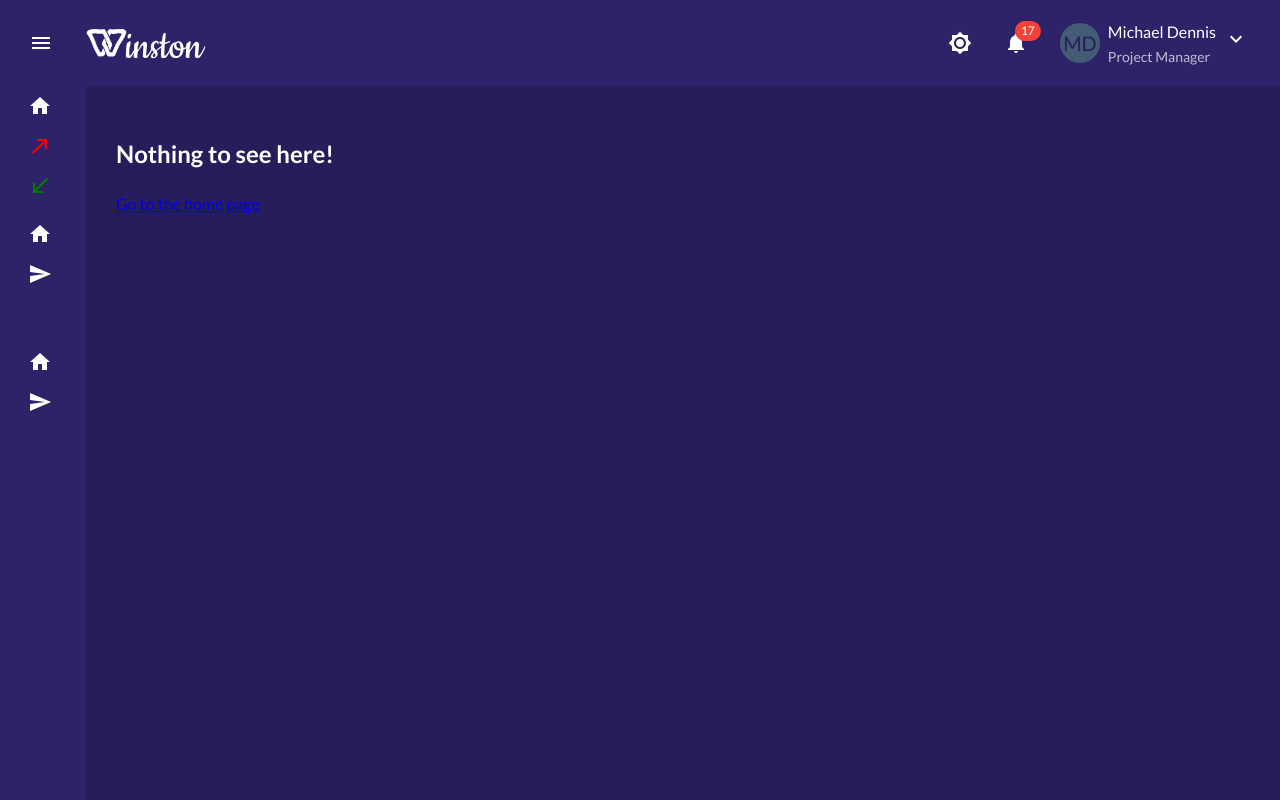
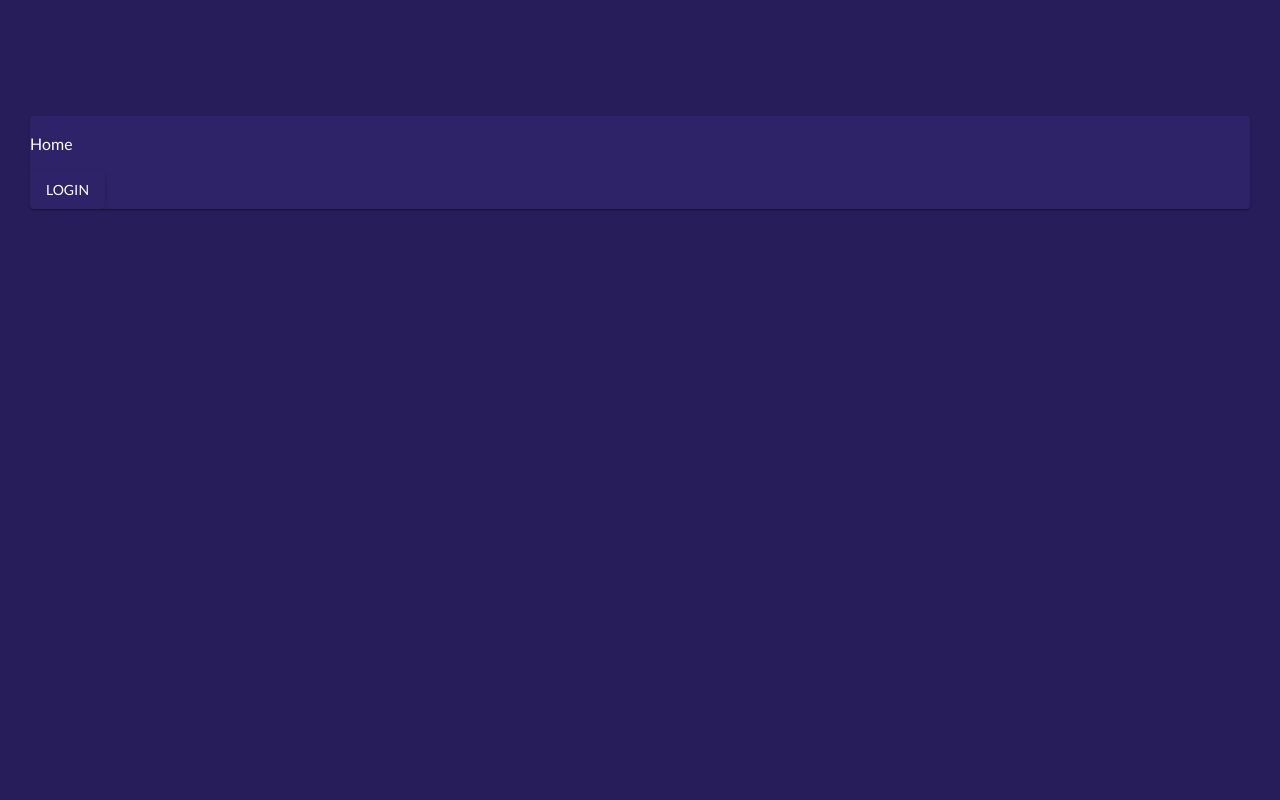
Before and after one commit to Winston-Services/dev.winston.services, a React (Create React App) app: page /login in a window 1280 px wide. Built offline with nearby package versions, Linux system fonts and the light colour scheme.

Commit message:
added sample auth context and routing changes

```diff
--- a/src/App.js
+++ b/src/App.js
@@ -1,53 +1,65 @@
 import * as React from 'react';
-import { Routes, Route } from 'react-router-dom';
+import { Navigate, useRoutes } from 'react-router-dom';
 import AuthLayout from './layouts/AuthLayout';
-import NoMatch from './pages/NoMatch';
+import useAuth, { AuthRedirect } from './context/authContext';
 import { CircularProgress } from '@mui/material';
 
 const Dashboard = React.lazy(() => import('./pages/Dashboard'));
 const Counter = React.lazy(() => import('./pages/Counter'));
 const Home = React.lazy(() => import('./pages/Home'));
 const About = React.lazy(() => import('./pages/About'));
+import LandingLayout from './layouts/LandingLayout';
 
 export default function App() {
-  return (
-    <Routes>
-      <Route path="/" element={<AuthLayout />}>
-        <Route
-          path="/"
-          element={
-            <React.Suspense fallback={<CircularProgress />}>
-              <Dashboard />
-            </React.Suspense>
-          }
-        />
-        <Route
-          path="/counter"
-          element={
-            <React.Suspense fallback={<CircularProgress />}>
-              <Counter />
-            </React.Suspense>
-          }
-        />
-        <Route
-          path="/home"
-          element={
-            <React.Suspense fallback={<CircularProgress />}>
-              <Home />
-            </React.Suspense>
-          }
-        />
-        <Route
-          path="/about"
-          element={
-            <React.Suspense fallback={<CircularProgress />}>
-              <About />
-            </React.Suspense>
-          }
-        />
-
-        <Route path="*" element={<NoMatch />} />
-      </Route>
-    </Routes>
-  );
+  const auth = useAuth();
+  const getRouteWrapper = (component, authRoute = true) => {
+    return (
+      <AuthRedirect authenticatedRoute={authRoute}>
+        <React.Suspense fallback={<CircularProgress />}>
+          {component}
+        </React.Suspense>
+      </AuthRedirect>
+    );
+  };
+  const routes = [
+    {
+      path: '/dashboard',
+      element: getRouteWrapper(<AuthLayout />),
+      children: [
+        {
+          index: true,
+          element: getRouteWrapper(<Dashboard />),
+        },
+        {
+          path: '/dashboard/counter',
+          element: getRouteWrapper(<Counter />),
+        },
+      ],
+    },
+    {
+      path: '/',
+      element: getRouteWrapper(<LandingLayout />, false),
+      children: [
+        {
+          path: '/login',
+          element: getRouteWrapper(<Home />, false),
+        },
+        {
+          path: '/about',
+          element: getRouteWrapper(<About />, false),
+        },
+        {
+          path: '/',
+          element: (
+            <Navigate to={auth?.authenticated ? '/dashboard' : '/login'} />
+          ),
+        },
+      ],
+    },
+    {
+      path: '*',
+      element: <Navigate to={auth?.authenticated ? '/dashboard' : '/login'} />,
+    },
+  ];
+  return useRoutes(routes);
 }
--- /dev/null
+++ b/src/context/authContext.jsx
@@ -0,0 +1,50 @@
+import React, { useState } from 'react';
+import { useDispatch, useSelector } from 'react-redux';
+import { useNavigate, useLocation } from 'react-router';
+import { Navigate } from 'react-router-dom';
+import { CircularProgress } from '@mui/material';
+import { userInfoSelector } from '../store/user';
+import { PropTypes } from 'prop-types';
+
+const AuthContext = React.createContext(null);
+
+export function AuthProvider({ children }) {
+  const dispatch = useDispatch();
+  const navigate = useNavigate();
+  const [auth, setAuth] = useState(null);
+  const removeAuth = () => {
+    dispatch({ type: 'logout' });
+    setAuth(undefined);
+    navigate('/');
+  };
+  const value = { authenticated: auth, setAuth, removeAuth };
+  return <AuthContext.Provider value={value}>{children}</AuthContext.Provider>;
+}
+AuthProvider.propTypes = {
+  children: PropTypes.element,
+};
+
+export default function useAuth() {
+  return React.useContext(AuthContext);
+}
+
+export function AuthRedirect({ children, authenticatedRoute = true }) {
+  let auth = useAuth();
+  let location = useLocation();
+  const user = useSelector(userInfoSelector);
+  if (!auth?.authenticated && authenticatedRoute) {
+    return <Navigate to="/login" state={{ from: location }} />;
+  } else if (auth?.authenticated && !authenticatedRoute) {
+    return <Navigate to="/dashboard" state={{ from: location }} />;
+  }
+
+  if (user?.authLoading) {
+    return <CircularProgress />;
+  }
+
+  return children;
+}
+AuthRedirect.propTypes = {
+  children: PropTypes.element,
+  authenticatedRoute: PropTypes.bool,
+};
--- a/src/index.js
+++ b/src/index.js
@@ -8,16 +8,19 @@ import './index.css';
 import App from './App';
 import reportWebVitals from './reportWebVitals';
 import { Box } from '@mui/material';
+import { AuthProvider } from './context/authContext';
 
 ReactDOM.render(
   <React.StrictMode>
     <Provider store={store}>
       <ThemeLoader>
-        <Box sx={{ display: 'flex' }}>
-          <BrowserRouter>
-            <App />
-          </BrowserRouter>
-        </Box>
+        <BrowserRouter>
+          <AuthProvider>
+            <Box sx={{ display: 'flex' }}>
+              <App />
+            </Box>
+          </AuthProvider>
+        </BrowserRouter>
       </ThemeLoader>
     </Provider>
   </React.StrictMode>,
--- /dev/null
+++ b/src/layouts/LandingLayout.jsx
@@ -0,0 +1,20 @@
+import React from 'react';
+import { Outlet } from 'react-router-dom';
+import { Box, Container } from '@mui/material';
+
+function LandingLayout() {
+  return (
+    <>
+      {/* TODO: Need to update once we have redux state for error {state.errors ? <Toast message={state.errors} /> : null} */}
+      <Box sx={{ display: 'flex', width: '100%' }}>
+        <Container
+          maxWidth="false"
+          style={{ marginTop: '86px', padding: '30px' }}
+        >
+          <Outlet />
+        </Container>
+      </Box>
+    </>
+  );
+}
+export default LandingLayout;
--- a/src/layouts/common/TopNav.jsx
+++ b/src/layouts/common/TopNav.jsx
@@ -23,6 +23,7 @@ import {
 } from '@mui/icons-material';
 import { useSelector, useDispatch } from 'react-redux';
 import { styled } from '@mui/material/styles';
+import useAuth from '../../context/authContext';
 import logoLight from '../../assets/logo.svg';
 import logoDark from '../../assets/logoDark.svg';
 import { stringAvatar } from '../../services/wallet/utils';
@@ -40,6 +41,7 @@ const AppBar = styled(MuiAppBar, {
 }));
 
 function TopNav() {
+  const auth = useAuth();
   const dispatch = useDispatch();
   const isSideBarOpen = useSelector(sideBarStateSelector);
   const themeMode = useSelector(themeModeSelector);
@@ -98,7 +100,7 @@ function TopNav() {
         </IconButton>
         Profile
       </MenuItem>
-      <MenuItem>
+      <MenuItem onClick={() => auth.removeAuth()}>
         <IconButton
           aria-label="account of current user"
           aria-controls="primary-search-account-menu"
--- a/src/pages/Home.jsx
+++ b/src/pages/Home.jsx
@@ -1,57 +1,22 @@
 import React from 'react';
-import { Card } from '@mui/material';
+import { Button, Card } from '@mui/material';
+import { useNavigate } from 'react-router';
+import useAuth from './../context/authContext';
 function Home() {
+  const auth = useAuth();
+  const navigate = useNavigate();
   return (
     <Card>
-      <p>Home 1</p>
       <p>Home</p>
-      <p>Home</p>
-      <p>Home</p>
-      <p>Home</p>
-      <p>Home</p>
-      <p>Home</p>
-      <p>Home</p>
-      <p>Home</p>
-      <p>Home</p>
-      <p>Home</p>
-      <p>Home</p>
-      <p>Home</p>
-      <p>Home</p>
-      <p>Home</p>
-      <p>Home</p>
-      <p>Home</p>
-      <p>Home</p>
-      <p>Home</p>
-      <p>Home</p>
-      <p>Home</p>
-      <p>Home</p>
-      <p>Home</p>
-      <p>Home</p>
-      <p>Home</p>
-      <p>Home</p>
-      <p>Home</p>
-      <p>Home</p>
-      <p>Home</p>
-      <p>Home</p>
-      <p>Home</p>
-      <p>Home</p>
-      <p>Home</p>
-      <p>Home</p>
-      <p>Home</p>
-      <p>Home</p>
-      <p>Home</p>
-      <p>Home</p>
-      <p>Home</p>
-      <p>Home</p>
-      <p>Home</p>
-      <p>Home</p>
-      <p>Home</p>
-      <p>Home</p>
-      <p>Home</p>
-      <p>Home</p>
-      <p>Home</p>
-      <p>Home</p>
-      <p>Home</p>
+      <Button
+        variant="contained"
+        onClick={() => {
+          auth.setAuth(true);
+          navigate('/dashboard');
+        }}
+      >
+        Login
+      </Button>
     </Card>
   );
 }
--- a/src/store/index.js
+++ b/src/store/index.js
@@ -1,7 +1,9 @@
 import { combineReducers, configureStore } from '@reduxjs/toolkit';
+import user from './user';
 import sideBar from './sideBar';
 import themeColors from './themeColors';
 const rootReducer = combineReducers({
+  user,
   sideBar,
   themeColors,
 });
--- a/src/store/themeColors.js
+++ b/src/store/themeColors.js
@@ -73,6 +73,13 @@ const createThemeVariable = (mode) => {
           },
         },
       },
+      MuiCard: {
+        styleOverrides: {
+          root: {
+            backgroundImage: 'none',
+          },
+        },
+      },
     },
   };
 };
--- /dev/null
+++ b/src/store/user.js
@@ -0,0 +1,24 @@
+import { createSlice } from '@reduxjs/toolkit';
+
+const initialState = {
+  info: {
+    name: 'Michael Dennis',
+    role: 'Project Manager',
+  },
+  wallet: {},
+};
+
+export const user = createSlice({
+  name: 'user',
+  initialState,
+  reducers: {
+    setUserInfo: (state, action) => {
+      state.info = action.payload;
+    },
+  },
+});
+
+// Action creators are generated for each case reducer function
+export const { toggleSideBar, openMenu } = user.actions;
+export const userInfoSelector = (state) => state.user.info;
+export default user.reducer;
```
Also changed, not shown: src/utils/commonFunctions.ts (added).
